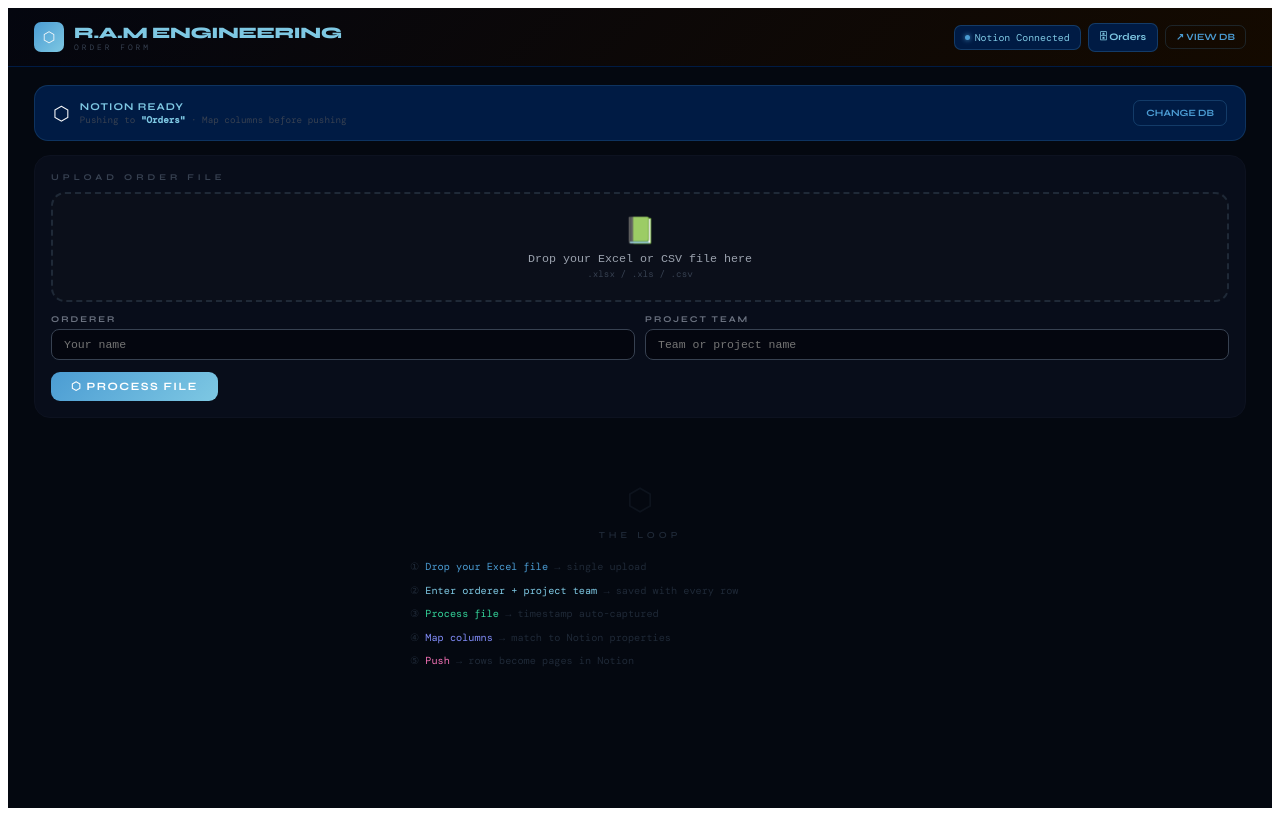
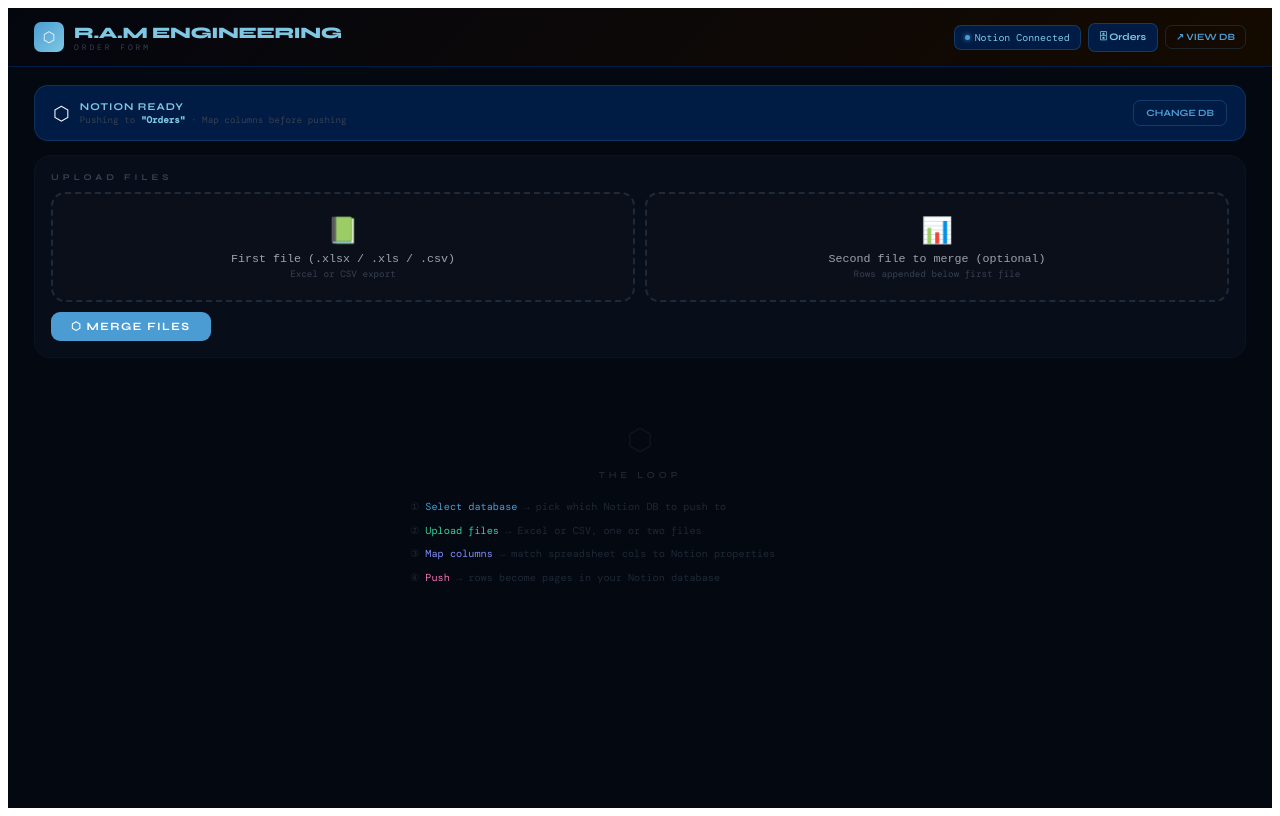
Before and after one commit to thomasvann/order-fusion, a React (Vite) app: page / in a window 1280 px wide. Built offline with nearby package versions, Linux system fonts and the light colour scheme; a web font is replaced by a local one.

Commit message:
format headers

```diff
--- a/src/App.jsx
+++ b/src/App.jsx
@@ -75,9 +75,11 @@
   }
 }
 
-// ─────────────────────────────────────────────────────────────────────────────
-// TYPE DETECTION (same as before — used for display only)
-// ─────────────────────────────────────────────────────────────────────────────
+// Format header names: URL stays all-caps, everything else gets first letter capitalized
+function formatHeader(h) {
+  if (h.toLowerCase() === "url") return "URL";
+  return h.charAt(0).toUpperCase() + h.slice(1);
+}
 const isUrl = (v) =>
   typeof v === "string" &&
   (/^(https?:\/\/|www\.)/i.test(v.trim()) || /\.[a-z]{2,}\//i.test(v.trim()));
@@ -188,7 +190,7 @@
         const role = detectFirstRowRole(cleaned);
         let headers, dataRows;
         if (role === "header") {
-          headers = cleaned[0].map((h, i) => String(h ?? "").trim() || `Col ${i + 1}`);
+          headers = cleaned[0].map((h, i) => formatHeader(String(h ?? "").trim() || `Col ${i + 1}`));
           dataRows = cleaned.slice(1);
         } else {
           headers = cleaned[0].map((_, i) => `Col ${i + 1}`);
@@ -512,13 +514,9 @@
 // MAIN APP
 // ─────────────────────────────────────────────────────────────────────────────
 export default function App() {
-  // Files — single drop zone only
+  // Files
   const [file1, setFile1] = useState(null);
-  const [uploadTimestamp, setUploadTimestamp] = useState(null);
-
-  // Order metadata
-  const [orderer, setOrderer] = useState("");
-  const [projectTeam, setProjectTeam] = useState("");
+  const [file2, setFile2] = useState(null);
 
   // Parsed / merged data
   const [mergedData, setMergedData] = useState(null);
@@ -560,41 +558,50 @@
 
   // ── Parse & Merge ──
   const merge = useCallback(async () => {
-    if (!file1) { setError("Upload a file first."); return; }
+    if (!file1 && !file2) { setError("Upload at least one file."); return; }
     setLoading(true); setError(null); setColumnMapping(null);
     try {
-      const r1 = await parseFile(file1);
-      const hdrs = [...r1.headers, "Timestamp", "Orderer", "Project Team"];
+      let r1 = null, r2 = null;
+      if (file1) r1 = await parseFile(file1);
+      if (file2) r2 = await parseFile(file2);
 
-      const ts = uploadTimestamp ? uploadTimestamp.toLocaleString() : new Date().toLocaleString();
+      const allHeaderSet = new Set();
+      if (r1) r1.headers.forEach((h) => allHeaderSet.add(h));
+      if (r2) r2.headers.forEach((h) => allHeaderSet.add(h));
+      const hdrs = [...allHeaderSet];
 
-      const rows1 = r1.dataRows
-        .filter((row) => row.some((c) => c !== ""))
-        .map((row) => {
-          const obj = { _source: r1.name, _origin: "file1" };
-          r1.headers.forEach((h) => { const i = r1.headers.indexOf(h); obj[h] = i !== -1 ? row[i] : ""; });
-          obj["Timestamp"] = ts;
-          obj["Orderer"] = orderer;
-          obj["Project Team"] = projectTeam;
-          return obj;
-        });
+      const buildRows = (result, origin) => {
+        if (!result || !result.dataRows.length) return [];
+        return result.dataRows
+          .filter((row) => row.some((c) => c !== ""))
+          .map((row) => {
+            const obj = { _source: result.name, _origin: origin };
+            hdrs.forEach((h) => { const i = result.headers.indexOf(h); obj[h] = i !== -1 ? row[i] : ""; });
+            return obj;
+          });
+      };
+
+      const rows1 = buildRows(r1, "file1");
+      const rows2 = buildRows(r2, "file2");
+      const merged = [...rows1, ...rows2];
 
       const types = {};
-      hdrs.forEach((h) => { types[h] = inferColType(h, rows1.map((r) => String(r[h] ?? "").trim())); });
-      types["Timestamp"] = "text";
-      types["Orderer"] = "text";
-      types["Project Team"] = "text";
+      hdrs.forEach((h) => { types[h] = inferColType(h, merged.map((r) => String(r[h] ?? "").trim())); });
+
+      const info = [];
+      if (r1) info.push(`File 1: ${r1.dataRows.length} rows`);
+      if (r2) info.push(`File 2: ${r2.dataRows.length} rows`);
 
       setHeaders(hdrs);
       setColTypes(types);
-      setMergedData(rows1);
-      setParseInfo([`File: ${r1.dataRows.length} rows`, `Uploaded: ${ts}`]);
+      setMergedData(merged);
+      setParseInfo(info);
       setSortCol(null);
     } catch (e) {
       setError("Parse error: " + e.message);
     }
     setLoading(false);
-  }, [file1, uploadTimestamp, orderer, projectTeam]);
+  }, [file1, file2]);
 
   // ── Open column mapper ──
   const openMapper = useCallback(async () => {
@@ -780,47 +787,16 @@
 
         {/* ── UPLOAD ── */}
         <div style={{ background: "#080d1a", border: "1px solid #0d1220", borderRadius: "16px", padding: "16px", marginBottom: "14px" }}>
-          <div style={{ fontFamily: "'Syne',sans-serif", fontWeight: 700, fontSize: "0.55rem", letterSpacing: "4px", color: "#374151", marginBottom: "10px" }}>UPLOAD ORDER FILE</div>
-
-          {/* Single drop zone */}
-          <div style={{ marginBottom: "12px" }}>
-            <DropZone label="Drop your Excel or CSV file here" sublabel=".xlsx / .xls / .csv" icon="📗" accept=".csv,.xlsx,.xls" onFile={(f) => { setFile1(f); setUploadTimestamp(new Date()); }} file={file1} />
+          <div style={{ fontFamily: "'Syne',sans-serif", fontWeight: 700, fontSize: "0.55rem", letterSpacing: "4px", color: "#374151", marginBottom: "10px" }}>UPLOAD FILES</div>
+          <div style={{ display: "flex", gap: "10px", marginBottom: "10px", flexWrap: "wrap" }}>
+            <DropZone label="First file (.xlsx / .xls / .csv)" sublabel="Excel or CSV export" icon="📗" accept=".csv,.xlsx,.xls" onFile={setFile1} file={file1} />
+            <DropZone label="Second file to merge (optional)" sublabel="Rows appended below first file" icon="📊" accept=".xlsx,.xls,.csv" onFile={setFile2} file={file2} />
           </div>
-
-          {/* Orderer + Project Team */}
-          <div style={{ display: "flex", gap: "10px", marginBottom: "12px", flexWrap: "wrap" }}>
-            <div style={{ flex: 1, minWidth: "180px" }}>
-              <div style={{ color: "#6b7280", fontSize: "0.55rem", letterSpacing: "2px", fontFamily: "'Syne',sans-serif", fontWeight: 700, marginBottom: "5px" }}>ORDERER</div>
-              <input
-                value={orderer}
-                onChange={(e) => setOrderer(e.target.value)}
-                placeholder="Your name"
-                style={{ width: "100%", background: "#04060f", border: "1px solid #374151", borderRadius: "8px", padding: "8px 12px", color: "#f9fafb", fontSize: "0.72rem", fontFamily: "monospace", outline: "none", boxSizing: "border-box" }}
-              />
-            </div>
-            <div style={{ flex: 1, minWidth: "180px" }}>
-              <div style={{ color: "#6b7280", fontSize: "0.55rem", letterSpacing: "2px", fontFamily: "'Syne',sans-serif", fontWeight: 700, marginBottom: "5px" }}>PROJECT TEAM</div>
-              <input
-                value={projectTeam}
-                onChange={(e) => setProjectTeam(e.target.value)}
-                placeholder="Team or project name"
-                style={{ width: "100%", background: "#04060f", border: "1px solid #374151", borderRadius: "8px", padding: "8px 12px", color: "#f9fafb", fontSize: "0.72rem", fontFamily: "monospace", outline: "none", boxSizing: "border-box" }}
-              />
-            </div>
-          </div>
-
-          {/* Timestamp display */}
-          {uploadTimestamp && (
-            <div style={{ color: "#4B9CD3", fontSize: "0.6rem", marginBottom: "10px", fontFamily: "monospace" }}>
-              🕐 Uploaded: {uploadTimestamp.toLocaleString()}
-            </div>
-          )}
-
           {error && <div style={{ color: "#f87171", fontSize: "0.67rem", padding: "6px 11px", background: "#160404", borderRadius: "7px", marginBottom: "8px" }}>⚠ {error}</div>}
           <div style={{ display: "flex", alignItems: "center", gap: "9px", flexWrap: "wrap" }}>
             <button onClick={merge} disabled={loading}
-              style={{ background: loading ? "#111827" : "linear-gradient(135deg,#4B9CD3,#7EC8E3)", color: loading ? "#4b5563" : "#fff", border: "none", borderRadius: "9px", padding: "8px 20px", fontFamily: "'Syne',sans-serif", fontWeight: 700, fontSize: "0.7rem", letterSpacing: "1.5px", cursor: loading ? "not-allowed" : "pointer", display: "flex", alignItems: "center", gap: "5px" }}>
-              {loading ? <><span className="spin">↻</span> PARSING…</> : "⬡ PROCESS FILE"}
+              style={{ background: loading ? "#111827" : "linear-gradient(135deg,#4B9CD3,#4B9CD3)", color: loading ? "#4b5563" : "#fff", border: "none", borderRadius: "9px", padding: "8px 20px", fontFamily: "'Syne',sans-serif", fontWeight: 700, fontSize: "0.7rem", letterSpacing: "1.5px", cursor: loading ? "not-allowed" : "pointer", display: "flex", alignItems: "center", gap: "5px" }}>
+              {loading ? <><span className="spin">↻</span> PARSING…</> : "⬡ MERGE FILES"}
             </button>
             {notionReady && mergedData && !columnMapping && <span style={{ color: "#4B9CD3", fontSize: "0.58rem" }}>↑ Push to Notion to map columns</span>}
             {columnMapping && <span style={{ color: "#34d399", fontSize: "0.58rem" }}>✓ Mapping saved — push again to re-upload</span>}
@@ -1002,11 +978,10 @@
             <div style={{ fontSize: "1.9rem", marginBottom: "10px", opacity: 0.35 }}>⬡</div>
             <div style={{ fontFamily: "'Syne',sans-serif", fontSize: "0.58rem", letterSpacing: "4px", marginBottom: "14px" }}>THE LOOP</div>
             <div style={{ color: "#1f2937", fontSize: "0.64rem", lineHeight: 2.3, maxWidth: "460px", margin: "0 auto", textAlign: "left" }}>
-              <div>① <span style={{ color: "#4B9CD3" }}>Drop your Excel file</span> → single upload</div>
-              <div>② <span style={{ color: "#7EC8E3" }}>Enter orderer + project team</span> → saved with every row</div>
-              <div>③ <span style={{ color: "#34d399" }}>Process file</span> → timestamp auto-captured</div>
-              <div>④ <span style={{ color: "#818cf8" }}>Map columns</span> → match to Notion properties</div>
-              <div>⑤ <span style={{ color: "#f472b6" }}>Push</span> → rows become pages in Notion</div>
+              <div>① <span style={{ color: "#4B9CD3" }}>Select database</span> → pick which Notion DB to push to</div>
+              <div>② <span style={{ color: "#34d399" }}>Upload files</span> → Excel or CSV, one or two files</div>
+              <div>③ <span style={{ color: "#818cf8" }}>Map columns</span> → match spreadsheet cols to Notion properties</div>
+              <div>④ <span style={{ color: "#f472b6" }}>Push</span> → rows become pages in your Notion database</div>
             </div>
           </div>
         )}
```
Also changed, not shown: 3 other files (tests, documents, lock files or other folders).
